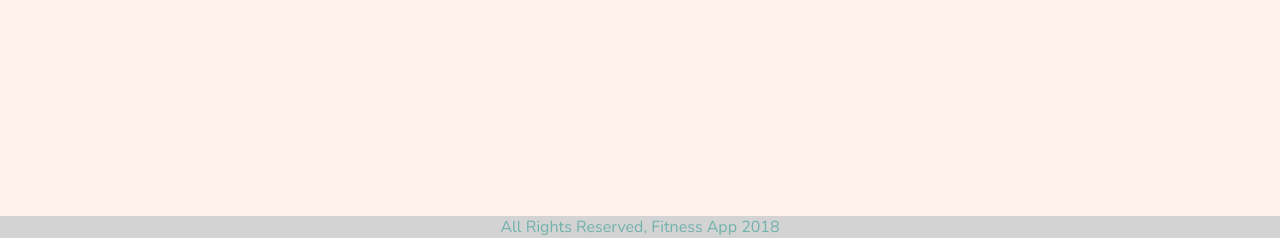
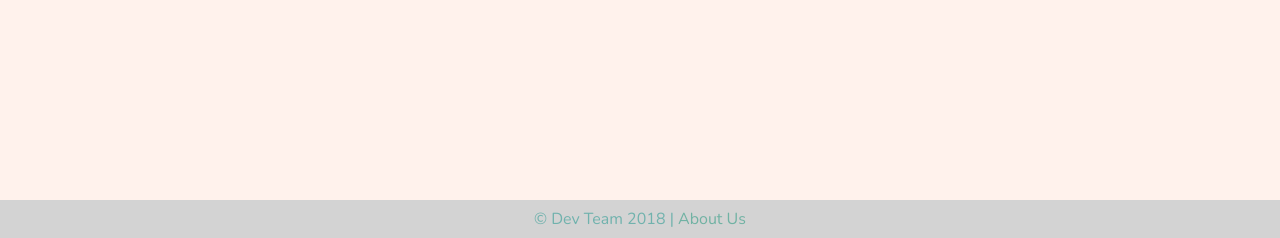
Before and after one commit to gabe-ng/suite-health, a Django app: page /signup/ in a window 1280 px wide. Shown: the part 562-800 px from the top of the page. Run offline with Django 3.2, Linux system fonts and the light colour scheme.

Commit message:
added about

```diff
--- /dev/null
+++ b/fitness_app_project/fitness_app/templates/fitness_app/about.html
@@ -0,0 +1,6 @@
+{% extends 'fitness_app/base.html' %} {% load staticfiles %} {% block content %}
+<div id="about">
+  <h1>About Us</h1>
+  <p>We built this app for a project</p>
+</div>
+{% endblock %}
--- a/fitness_app_project/fitness_app/templates/fitness_app/base.html
+++ b/fitness_app_project/fitness_app/templates/fitness_app/base.html
@@ -26,7 +26,7 @@
   </div>
 
   <footer>
-    All Rights Reserved, Fitness App 2018
+    <p>&copy; Dev Team 2018 | <a href="{% url 'about' %}">About Us</a></p>
   </footer>
   <script src="https://code.jquery.com/jquery-3.3.1.min.js"></script>
   <script src="{% static 'js/homepage.js' %}"></script>
--- a/fitness_app_project/fitness_app/urls.py
+++ b/fitness_app_project/fitness_app/urls.py
@@ -4,6 +4,7 @@ from . import views
 urlpatterns = [
     ############## LOG IN/LOG OUT###############
     path('', views.landing, name="landing"),
+    path('about/', views.about, name="about"),
     path('login/', views.login_view, name="login"),
     path('signup/', views.signup_view, name="signup"),
     path('logout/', views.logout_view, name="logout"),
--- a/fitness_app_project/fitness_app/views.py
+++ b/fitness_app_project/fitness_app/views.py
@@ -14,7 +14,8 @@ from django.core import serializers
 def landing(request):
     return render(request, "fitness_app/landing.html", {})
 
-
+def about(request):
+    return render(request, "fitness_app/about.html", {})
 
 
 def profile(request, username):
```
